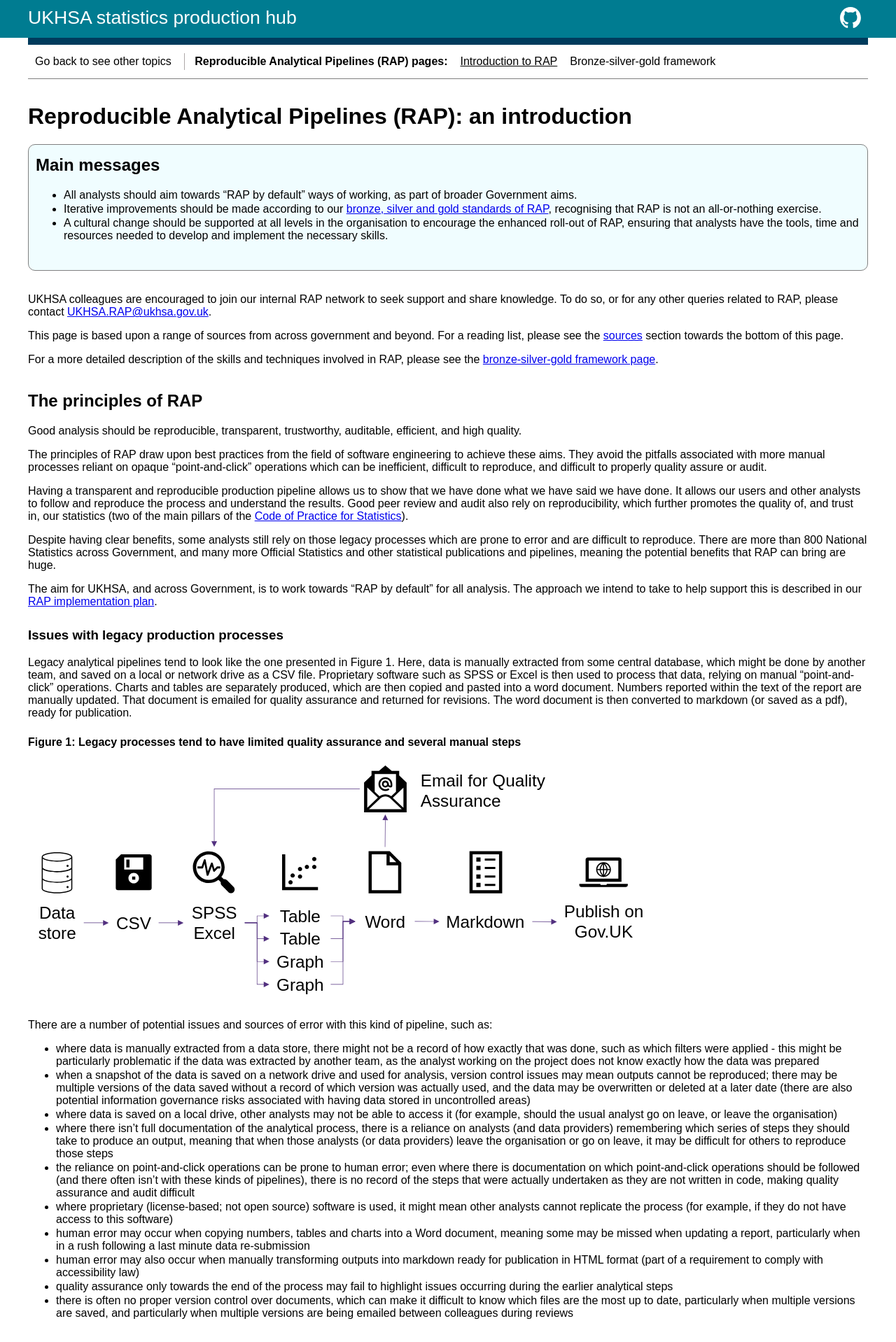
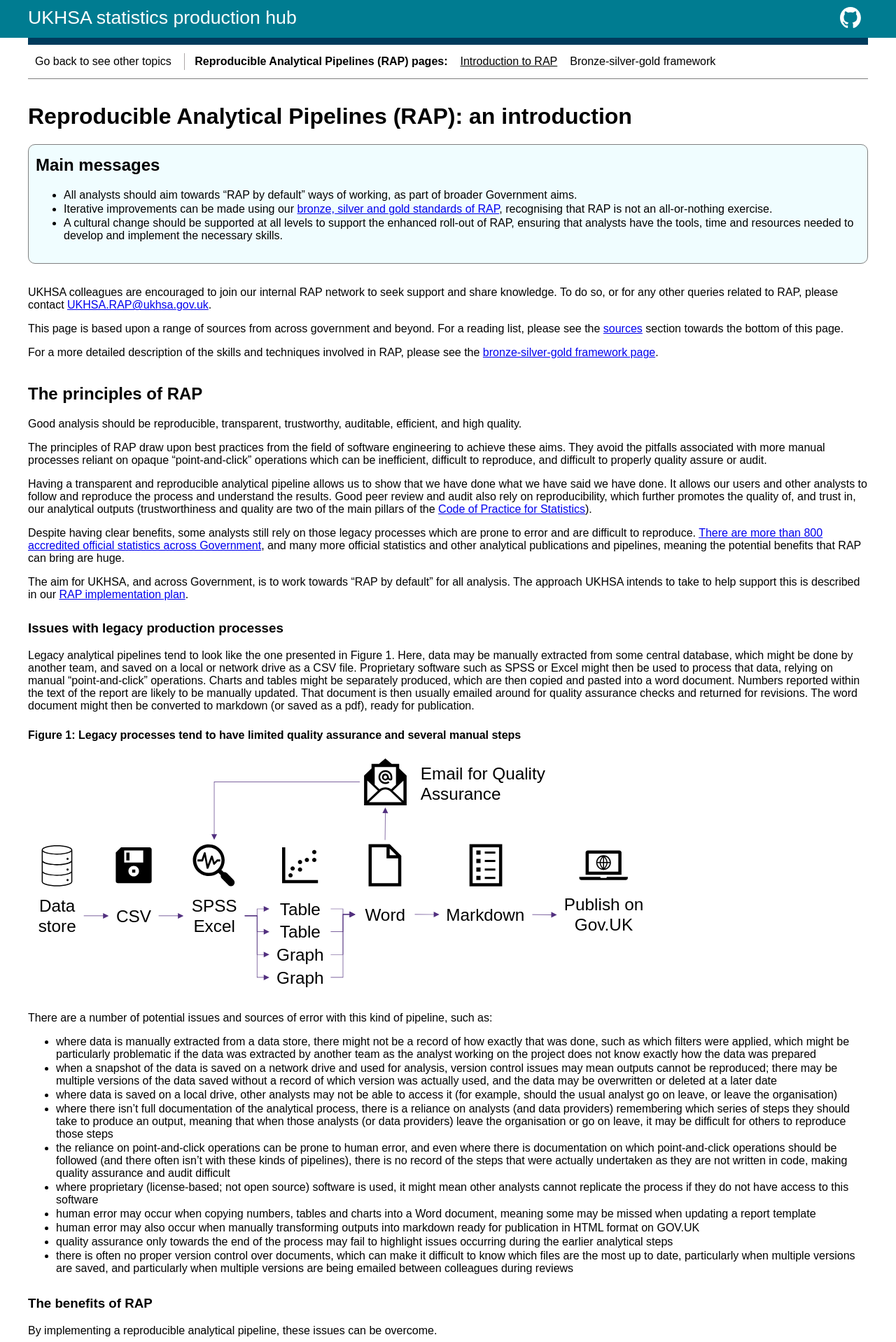
Before and after one commit to BenCuff/github-pages-test, a Jekyll site: the page built from docs/rap.md, in a window 1280 px wide. Shown: the top 1918 px of the page at 70% size. Built offline with Jekyll 4.4.1, drawn with Linux system fonts in a browser that asks for light colours; some of the changed text lies outside the part shown.

Commit message:
Proofed RAP page

```diff
--- a/docs/assets/styles.css
+++ b/docs/assets/styles.css
@@ -133,7 +133,7 @@ ul, ol{
 /*Fancy elements*/
 blockquote{
   margin: 1em 0 2em 0;
-  padding: 10px;
+  padding: 10px 10px 0 10px;
   border: 1pt solid grey;
   border-radius: 10px;
   background:#F0FDFF;
--- a/docs/rap.md
+++ b/docs/rap.md
@@ -13,8 +13,8 @@ page2:
 
 > ## Main messages
 > - All analysts should aim towards “RAP by default” ways of working, as part of broader Government aims.
-> - Iterative improvements should be made according to our [bronze, silver and gold standards of RAP](rap-framework), recognising that RAP is not an all-or-nothing exercise.
-> - A cultural change should be supported at all levels in the organisation to encourage the enhanced roll-out of RAP, ensuring that analysts have the tools, time and resources needed to develop and implement the necessary skills.
+> - Iterative improvements can be made using our [bronze, silver and gold standards of RAP](rap-framework), recognising that RAP is not an all-or-nothing exercise.
+> - A cultural change should be supported at all levels to support the enhanced roll-out of RAP, ensuring that analysts have the tools, time and resources needed to develop and implement the necessary skills.
 
 UKHSA colleagues are encouraged to join our internal RAP network to seek support and share knowledge. To do so, or for any other queries related to RAP, please contact <UKHSA.RAP@ukhsa.gov.uk>.
 
@@ -29,16 +29,16 @@ Good analysis should be reproducible, transparent, trustworthy, auditable, effic
 
 The principles of RAP draw upon best practices from the field of software engineering to achieve these aims. They avoid the pitfalls associated with more manual processes reliant on opaque “point-and-click” operations which can be inefficient, difficult to reproduce, and difficult to properly quality assure or audit.
 
-Having a transparent and reproducible production pipeline allows us to show that we have done what we have said we have done. It allows our users and other analysts to follow and reproduce the process and understand the results. Good peer review and audit also rely on reproducibility, which further promotes the quality of, and trust in, our statistics (two of the main pillars of the [Code of Practice for Statistics](https://code.statisticsauthority.gov.uk/the-code/)).
+Having a transparent and reproducible analytical pipeline allows us to show that we have done what we have said we have done. It allows our users and other analysts to follow and reproduce the process and understand the results. Good peer review and audit also rely on reproducibility, which further promotes the quality of, and trust in, our analytical outputs (trustworthiness and quality are two of the main pillars of the [Code of Practice for Statistics](https://code.statisticsauthority.gov.uk/the-code/)).
 
-Despite having clear benefits, some analysts still rely on those legacy processes which are prone to error and are difficult to reproduce. There are more than 800 National Statistics across Government, and many more Official Statistics and other statistical publications and pipelines, meaning the potential benefits that RAP can bring are huge.
+Despite having clear benefits, some analysts still rely on those legacy processes which are prone to error and are difficult to reproduce. [There are more than 800 accredited official statistics across Government](https://osr.statisticsauthority.gov.uk/accredited-official-statistics/), and many more official statistics and other analytical publications and pipelines, meaning the potential benefits that RAP can bring are huge.
 
-The aim for UKHSA, and across Government, is to work towards “RAP by default” for all analysis. The approach we intend to take to help support this is described in our [RAP implementation plan](https://www.gov.uk/government/publications/ukhsa-reproducible-analytical-pipelines-rap-implementation-plan).
+The aim for UKHSA, and across Government, is to work towards “RAP by default” for all analysis. The approach UKHSA intends to take to help support this is described in our [RAP implementation plan](https://www.gov.uk/government/publications/ukhsa-reproducible-analytical-pipelines-rap-implementation-plan).
 
 
 ### Issues with legacy production processes
 
-Legacy analytical pipelines tend to look like the one presented in Figure 1. Here, data is manually extracted from some central database, which might be done by another team, and saved on a local or network drive as a CSV file. Proprietary software such as SPSS or Excel is then used to process that data, relying on manual “point-and-click” operations. Charts and tables are separately produced, which are then copied and pasted into a word document. Numbers reported within the text of the report are manually updated. That document is emailed for quality assurance and returned for revisions. The word document is then converted to markdown (or saved as a pdf), ready for publication.
+Legacy analytical pipelines tend to look like the one presented in Figure 1. Here, data may be manually extracted from some central database, which might be done by another team, and saved on a local or network drive as a CSV file. Proprietary software such as SPSS or Excel might then be used to process that data, relying on manual “point-and-click” operations. Charts and tables might be separately produced, which are then copied and pasted into a word document. Numbers reported within the text of the report are likely to be manually updated. That document is then usually emailed around for quality assurance checks and returned for revisions. The word document might then be converted to markdown (or saved as a pdf), ready for publication.
 
 
 #### Figure 1: Legacy processes tend to have limited quality assurance and several manual steps
@@ -48,23 +48,23 @@ Legacy analytical pipelines tend to look like the one presented in Figure 1. Her
 
 There are a number of potential issues and sources of error with this kind of pipeline, such as:
 
-- where data is manually extracted from a data store, there might not be a record of how exactly that was done, such as which filters were applied - this might be particularly problematic if the data was extracted by another team, as the analyst working on the project does not know exactly how the data was prepared
-- when a snapshot of the data is saved on a network drive and used for analysis, version control issues may mean outputs cannot be reproduced; there may be multiple versions of the data saved without a record of which version was actually used, and the data may be overwritten or deleted at a later date (there are also potential information governance risks associated with having data stored in uncontrolled areas)
+- where data is manually extracted from a data store, there might not be a record of how exactly that was done, such as which filters were applied, which might be particularly problematic if the data was extracted by another team as the analyst working on the project does not know exactly how the data was prepared
+- when a snapshot of the data is saved on a network drive and used for analysis, version control issues may mean outputs cannot be reproduced; there may be multiple versions of the data saved without a record of which version was actually used, and the data may be overwritten or deleted at a later date
 - where data is saved on a local drive, other analysts may not be able to access it (for example, should the usual analyst go on leave, or leave the organisation)
 - where there isn’t full documentation of the analytical process, there is a reliance on analysts (and data providers) remembering which series of steps they should take to produce an output, meaning that when those analysts (or data providers) leave the organisation or go on leave, it may be difficult for others to reproduce those steps
-- the reliance on point-and-click operations can be prone to human error; even where there is documentation on which point-and-click operations should be followed (and there often isn’t with these kinds of pipelines), there is no record of the steps that were actually undertaken as they are not written in code, making quality assurance and audit difficult
-- where proprietary (license-based; not open source) software is used, it might mean other analysts cannot replicate the process (for example, if they do not have access to this software)
-- human error may occur when copying numbers, tables and charts into a Word document, meaning some may be missed when updating a report, particularly when in a rush following a last minute data re-submission
-- human error may also occur when manually transforming outputs into markdown ready for publication in HTML format (part of a requirement to comply with accessibility law)
+- the reliance on point-and-click operations can be prone to human error, and even where there is documentation on which point-and-click operations should be followed (and there often isn’t with these kinds of pipelines), there is no record of the steps that were actually undertaken as they are not written in code, making quality assurance and audit difficult
+- where proprietary (license-based; not open source) software is used, it might mean other analysts cannot replicate the process if they do not have access to this software
+- human error may occur when copying numbers, tables and charts into a Word document, meaning some may be missed when updating a report template
+- human error may also occur when manually transforming outputs into markdown ready for publication in HTML format on GOV.UK
 - quality assurance only towards the end of the process may fail to highlight issues occurring during the earlier analytical steps
 - there is often no proper version control over documents, which can make it difficult to know which files are the most up to date, particularly when multiple versions are saved, and particularly when multiple versions are being emailed between colleagues during reviews
 
 
 ### The benefits of RAP
 
-By implementing a Reproducible Analytical Pipeline (RAP), these issues can be overcome.
+By implementing a reproducible analytical pipeline, these issues can be overcome.
 
-Figure 2 shows that when using RAP, open source software such as R or Python is used to automate the end-to-end process from data extraction to analysis, through to the automated production of a variety of possible outputs (particularly markdown for HTML publications, and spreadsheets, but other formats are also possible such as presentation slides and interactive visualisations). In a fully implemented RAP process, there are no manual point-and-click operations. Because the analysis is fully documented through programming code, quality assurance and version control can be more easily integrated into all stages of the pipeline.
+Figure 2 shows that when using RAP, open source software such as R or Python is used to automate the end-to-end process from data extraction to analysis, through to the automated production of a variety of possible outputs (particularly markdown for HTML publications, and spreadsheets, but other formats are also possible such as slidedecks and interactive dashboards). In a fully implemented RAP process, there are no manual point-and-click operations. Because the analysis is fully documented through programming code, quality assurance and version control can be more easily integrated into all stages of the pipeline.
 
 #### Figure 2: RAP projects are automated and quality assurance and version control is integrated
 
@@ -79,25 +79,28 @@ Compared with legacy pipelines, RAP:
 - is more reliable and consistent as full documentation of the process means outputs can be easily reproduced, also making the pipeline more resilient to staff turnover
 - enables better quality assurance built into all stages of the end-to-end pipeline, not just on the final product, leading to better quality overall
 - improves transparency, as the documented pipeline can be shared, building trust and confidence in our outputs among users
-can be used to automate the production of multiple possible outputs (for example, documents, spreadsheets, slides, interactive visualisations) in a single pipeline
+- can be used to automate the production of multiple possible outputs (for example, documents, spreadsheets, slidedecks, interactive dashboards) in a single pipeline
 - means that the code used for analysis can be adapted and re-used in other projects (for example, via re-usable functions)
-often leads to more powerful analyses as open source software tends to be more flexible and more able to handle big data than some proprietary software
+- often leads to more powerful analyses as open source software tends to be more flexible and more able to handle big data than some proprietary software
 - provides a morale boost to analysts when laborious tasks can be automated
 - is more efficient by avoiding time-consuming manual processes, particularly when analyses need to be run multiple times, which in turn:
-    - leads to cost savings in terms of analysts’ time (see this blog for a great example of this)
+    - leads to cost savings in terms of analysts’ time (see [this blog by Scottish Government](https://blogs.gov.scot/statistics/2023/07/24/reproducible-analytical-pipelines-how-we-saved-3-analysts-6-weeks-of-copying-and-pasting/) for a great example of this)
     - frees up more time for more value-added activities such as better and more innovative data visualisations, enhanced quality assurance, greater consideration and interpretation of trends, greater user engagement, and developing novel analyses
 
 
 RAP does require upskilling to learn the programming skills required. However, that investment is certainly worth it to bring out the benefits just described, and the more general benefits to the analysts themselves that developing these skills will bring.
 
-RAP also does require more time at the start of an analytical project to write the necessary code, compared to legacy approaches. However, this creates time savings in the longer term, particularly when analyses have to be repeated. This is demonstrated in Figure 3. While in a legacy pipeline the initial analysis might be quicker than for RAP, it takes the same amount of time each time the analysis is repeated (for example, for each subsequent iteration of the report, or following a data re-submission), meaning the overall project is a lengthy one. While the initial analysis step is longer for RAP, each subsequent running of the code can take a fraction of the time, meaning overall time is saved. The potential overall time savings for regular reports are significant. The creation of re-usable snippets of code in functions and packages can also help speed up other projects as well.
+RAP also does require more time at the start of an analytical project to write the necessary code, compared to legacy approaches. However, this creates time savings in the longer term, particularly when analyses have to be repeated. This is demonstrated in Figure 3: while in a legacy pipeline the initial analysis might be quicker than for RAP, it takes the same amount of time each time the analysis is repeated (for example, for each subsequent iteration of the report, or following a data re-submission), meaning the overall project is a lengthy one. While the initial analysis step is longer for RAP, each subsequent running of the code can take a fraction of the time, meaning time is saved overall. The potential overall time savings for regular reports are significant here; the creation of re-usable snippets of code in functions and packages can also help speed up other projects as well.
 
 
 #### Figure 3: Reproducible practices makes analysis faster
 
-<img width="800px" src="assets/img/rap/rap_efficiency.svg" alt="An diagram showing that although RAP might take more time than more manual approaches initially, it can save time in the long run, particularly when the pipeline needs to be repeated several times.">
 
-Note: Figure taken from the [Government Analysis Function Reproducible Analytical Pipelines (RAP) strategy](https://analysisfunction.civilservice.gov.uk/policy-store/reproducible-analytical-pipelines-strategy/)
+<div class="image-text-container" style="margin-bottom:40px>
+    <img width="800px" src="assets/img/rap/rap_efficiency.svg" alt="An diagram showing that although RAP might take more time than more manual approaches initially, it can save time in the long run, particularly when the pipeline needs to be repeated several times.">
+    <p style="margin-top:auto; margin-bottom:auto;">Note: Figure taken from the <a href="https://analysisfunction.civilservice.gov.uk/policy-store/reproducible-analytical-pipelines-strategy/">Government Analysis Function Reproducible Analytical Pipelines (RAP) strategy]</a></p>
+</div>
+
 
 
 ### Standards of RAP
@@ -111,9 +114,9 @@ UKHSA colleagues are also encouraged to join our RAP network to seek more suppor
 
 ### Barriers to implementing RAP and overcoming them
 
-We are fully aware that achieving these standards may be easier said than done. There are a number of common barriers that analysts face in the implementation of RAP. [The Government Analysis function discusses 3 areas in particular](https://analysisfunction.civilservice.gov.uk/policy-store/reproducible-analytical-pipelines-strategy/), which are outlined in the sub-sections that follow, along with ideas for overcoming them.
+We are fully aware that achieving these standards is easier said than done. There are a number of common barriers that analysts face in the implementation of RAP. [The Government Analysis function discusses 3 areas in particular](https://analysisfunction.civilservice.gov.uk/policy-store/reproducible-analytical-pipelines-strategy/), which are outlined in the sub-sections that follow, along with ideas for overcoming them.
 
-Our ongoing plans in these areas can be found in our [RAP implementation plan](https://www.gov.uk/government/publications/ukhsa-reproducible-analytical-pipelines-rap-implementation-plan).
+UKHSA's ongoing plans in these areas can also be found in our [RAP implementation plan](https://www.gov.uk/government/publications/ukhsa-reproducible-analytical-pipelines-rap-implementation-plan).
 
 If you are a UKHSA colleague and would like further support in overcoming these barriers, please contact <UKHSA.RAP@ukhsa.gov.uk>.
 
@@ -152,6 +155,7 @@ When thinking about RAP, there is often a sole focus on automation and efficienc
 1.	[Government Analysis Function: Reproducible Analytical Pipelines (RAP) strategy](https://analysisfunction.civilservice.gov.uk/policy-store/reproducible-analytical-pipelines-strategy/)
 1.	[Government Analysis Function: Why take a more sophisticated approach to building your pipeline](https://analysisfunction.civilservice.gov.uk/support/reproducible-analytical-pipelines/why-take-a-more-sophisticated-approach-to-building-your-pipeline/)
 1.	[NHS Digital: RAP community of practice](https://github.com/NHSDigital/rap-community-of-practice)
+1.  [NHS England: Health RAP playbook](https://nhsengland.github.io/Health-RAP-Playbook-Alpha/)
 1.	[NHS National Services Scotland: Reproducible Analytical Pipelines](https://www.isdscotland.org/About-ISD/Methodologies/_docs/Reproducible_Analytical_Pipelines_paper_v1.4.pdf)
 1.	[Office for National Statistics: The Duck Book - Quality assurance of code for analysis and research](https://best-practice-and-impact.github.io/qa-of-code-guidance/)
 1.	[Office for National Statistics: Using Reproducible Analytical Pipelines (RAP) to improve statistics](https://code.statisticsauthority.gov.uk/case-studies/using-reproducible-analytical-pipelines-rap-to-improve-statistics/)
```
Also changed, not shown: other parts of docs/rap.md (+2 -2 lines).
